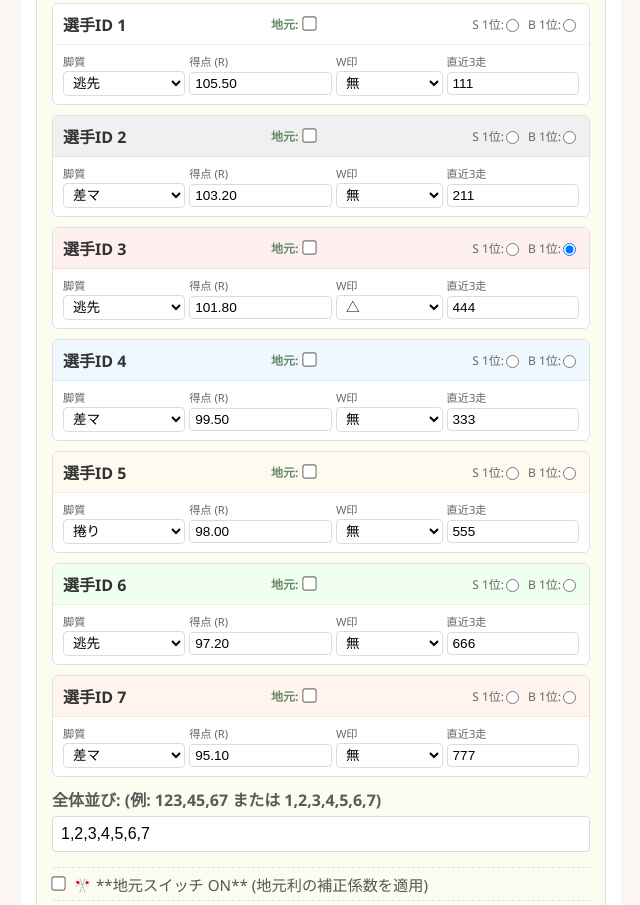
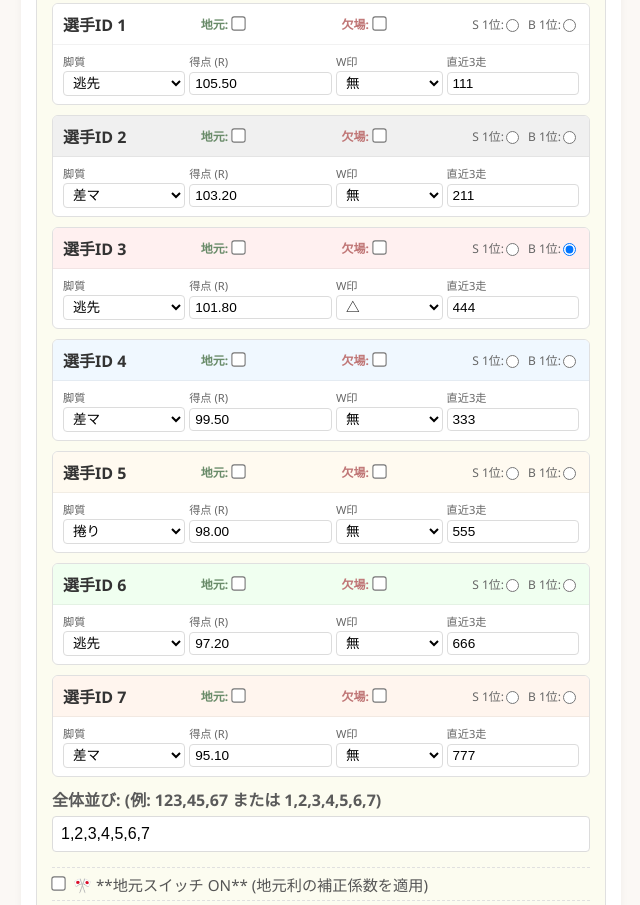
Before and after one commit to Jiz41/oldjzirt, a plain HTML site: page index.html in a window 1280 px wide. Shown: the part 535-1440 px from the top of the page, without its empty margins (319-959 px from the left). Drawn offline with Linux system fonts and the light colour scheme.

Commit message:
Update index.html

```diff
--- a/index.html
+++ b/index.html
@@ -633,6 +633,10 @@
                             <label for="local-1">地元:</label>
                             <input type="checkbox" id="local-1" class="is-local">
                         </div>
+                        <div class="local-group" style="color: #c07777; margin-left: 10px;">
+                            <label for="scratch-1">欠場:</label>
+                            <input type="checkbox" id="scratch-1" class="is-scratch">
+                        </div>
                         <div class="sb-group">
                             <label>S 1位: <input type="radio" name="s-leader" class="s1" data-id="1"></label>
                             <label>B 1位: <input type="radio" name="b-leader" class="b1" data-id="1"></label>
@@ -673,6 +677,10 @@
                         <div class="local-group">
                             <label for="local-2">地元:</label>
                             <input type="checkbox" id="local-2" class="is-local">
+                        </div>
+                        <div class="local-group" style="color: #c07777; margin-left: 10px;">
+                            <label for="scratch-2">欠場:</label>
+                            <input type="checkbox" id="scratch-2" class="is-scratch">
                         </div>
                         <div class="sb-group">
                             <label>S 1位: <input type="radio" name="s-leader" class="s1" data-id="2"></label>
@@ -715,6 +723,10 @@
                             <label for="local-3">地元:</label>
                             <input type="checkbox" id="local-3" class="is-local">
                         </div>
+                        <div class="local-group" style="color: #c07777; margin-left: 10px;">
+                            <label for="scratch-3">欠場:</label>
+                            <input type="checkbox" id="scratch-3" class="is-scratch">
+                        </div>
                         <div class="sb-group">
                             <label>S 1位: <input type="radio" name="s-leader" class="s1" data-id="3"></label>
                             <label>B 1位: <input type="radio" name="b-leader" class="b1" data-id="3" checked></label>
@@ -755,6 +767,10 @@
                         <div class="local-group">
                             <label for="local-4">地元:</label>
                             <input type="checkbox" id="local-4" class="is-local">
+                        </div>
+                        <div class="local-group" style="color: #c07777; margin-left: 10px;">
+                            <label for="scratch-4">欠場:</label>
+                            <input type="checkbox" id="scratch-4" class="is-scratch">
                         </div>
                         <div class="sb-group">
                             <label>S 1位: <input type="radio" name="s-leader" class="s1" data-id="4"></label>
@@ -797,6 +813,10 @@
                             <label for="local-5">地元:</label>
                             <input type="checkbox" id="local-5" class="is-local">
                         </div>
+                        <div class="local-group" style="color: #c07777; margin-left: 10px;">
+                            <label for="scratch-5">欠場:</label>
+                            <input type="checkbox" id="scratch-5" class="is-scratch">
+                        </div>
                         <div class="sb-group">
                             <label>S 1位: <input type="radio" name="s-leader" class="s1" data-id="5"></label>
                             <label>B 1位: <input type="radio" name="b-leader" class="b1" data-id="5"></label>
@@ -838,6 +858,10 @@
                             <label for="local-6">地元:</label>
                             <input type="checkbox" id="local-6" class="is-local">
                         </div>
+                        <div class="local-group" style="color: #c07777; margin-left: 10px;">
+                            <label for="scratch-6">欠場:</label>
+                            <input type="checkbox" id="scratch-6" class="is-scratch">
+                        </div>
                         <div class="sb-group">
                             <label>S 1位: <input type="radio" name="s-leader" class="s1" data-id="6"></label>
                             <label>B 1位: <input type="radio" name="b-leader" class="b1" data-id="6"></label>
@@ -878,6 +902,10 @@
                         <div class="local-group">
                             <label for="local-7">地元:</label>
                             <input type="checkbox" id="local-7" class="is-local">
+                        </div>
+                        <div class="local-group" style="color: #c07777; margin-left: 10px;">
+                            <label for="scratch-7">欠場:</label>
+                            <input type="checkbox" id="scratch-7" class="is-scratch">
                         </div>
                         <div class="sb-group">
                             <label>S 1位: <input type="radio" name="s-leader" class="s1" data-id="7"></label>
```
